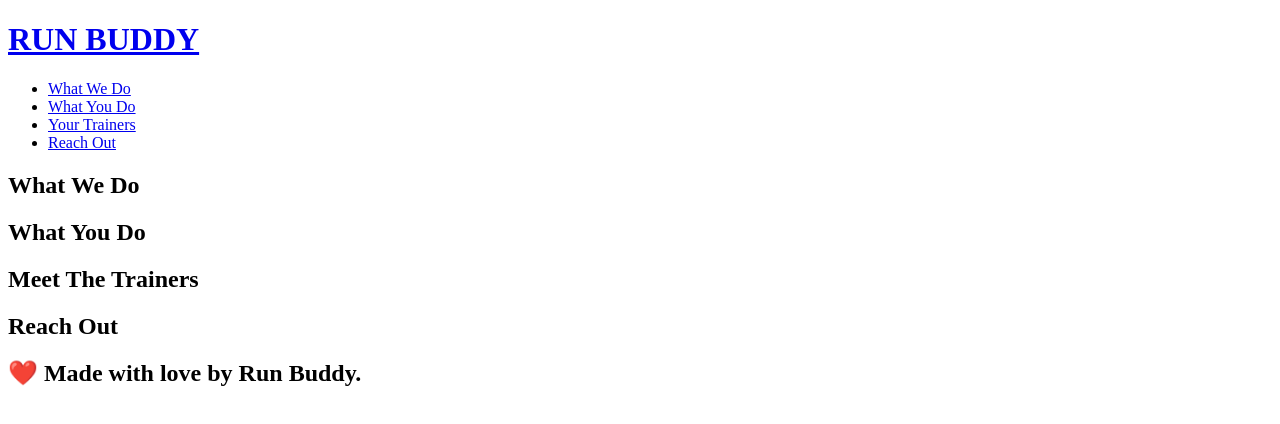
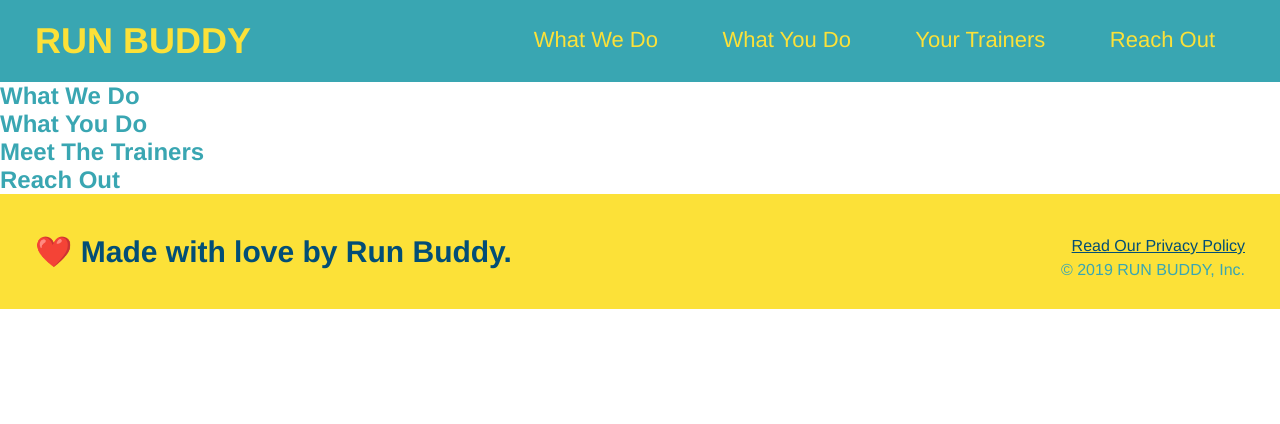
Before and after one commit to millerchase/run-buddy, a plain HTML site: page index.html in a window 1280 px wide. Drawn offline with Linux system fonts and the light colour scheme.

Commit message:
footer design update

```diff
--- /dev/null
+++ b/assets/css/style.css
@@ -0,0 +1,66 @@
+* {
+    margin: 0;
+    padding: 0;
+    box-sizing: border-box;
+}
+
+body {
+    color: #39a6b2;
+    font-family: Helvetica, Arial, sans-serif;
+}
+
+header {
+    padding: 20px 35px;
+    background-color: #39a6b2;
+}
+
+header h1 {
+    font-weight: bold;
+    font-size: 36px;
+    color: #fce138;
+    margin: 0;
+    display: inline;
+}
+
+header a {
+    text-decoration: none;
+    color: #fce138;
+}
+
+header nav {
+    float: right;
+    margin: 7px 0;
+}
+
+header nav ul li {
+    display: inline;
+}
+
+header nav ul li a {
+    margin: 0 30px;
+    font-weight: lighter;
+    font-size: 22px;
+}
+
+footer {
+    background: #fce138;
+    width: 100%;
+    padding: 40px 35px;
+}
+
+footer h2 {
+    display: inline;
+    color: #024e76;
+    font-size: 30px;
+    margin: 0;
+}
+
+footer div {
+    float: right;
+    line-height: 1.5;
+    text-align:  right;
+}
+
+footer a {
+    color: #024e76;
+}
--- a/index.html
+++ b/index.html
@@ -3,6 +3,9 @@
     <head>
         <meta charset="UTF-8" />
         <title>Run Buddy</title>
+
+        <!-- link to style sheet -->
+        <link rel="stylesheet" href="./assets/css/style.css">
     </head>
     <body>
         <!-- navigation -->
@@ -56,6 +59,11 @@
         <!-- footer -->
         <footer>
             <h2>❤️ Made with love by Run Buddy.</h2>
+
+            <div>
+                <a href="#">Read Our Privacy Policy</a><br>
+                &copy; 2019 RUN BUDDY, Inc.
+            </div>
         </footer>
     </body>
 </html>
```
